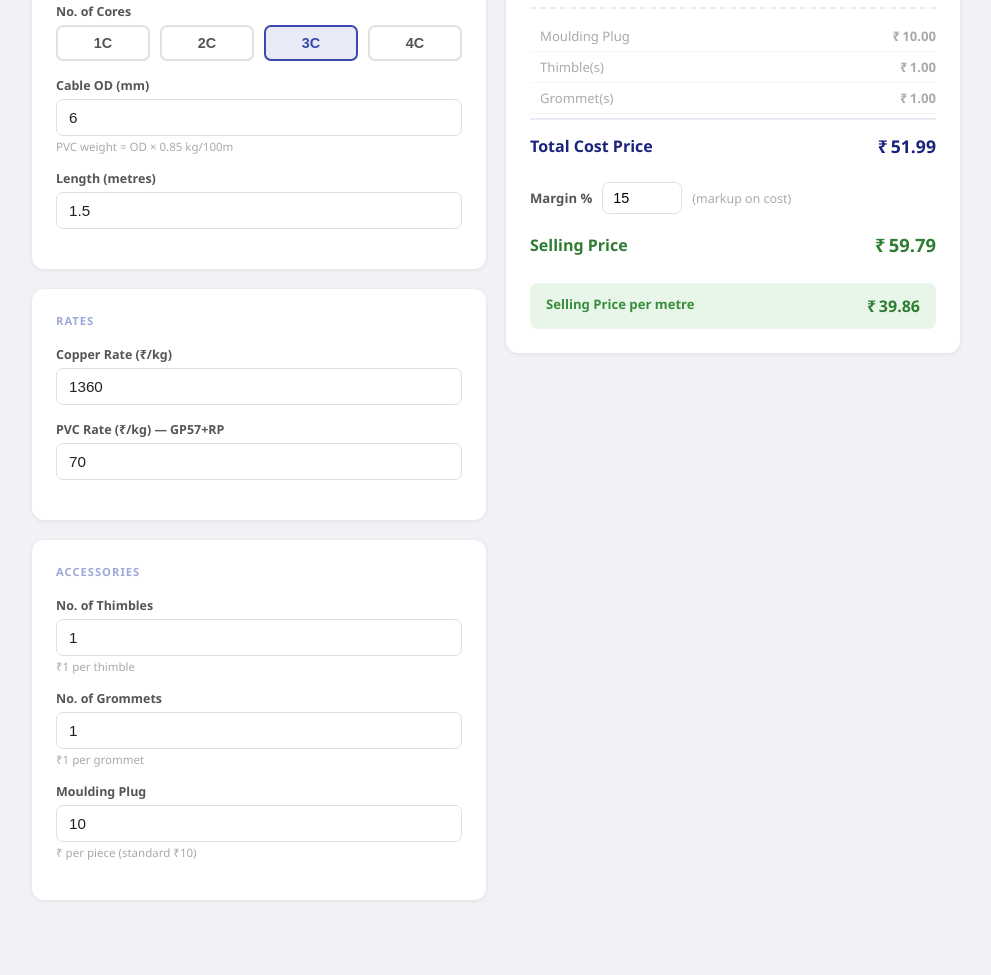
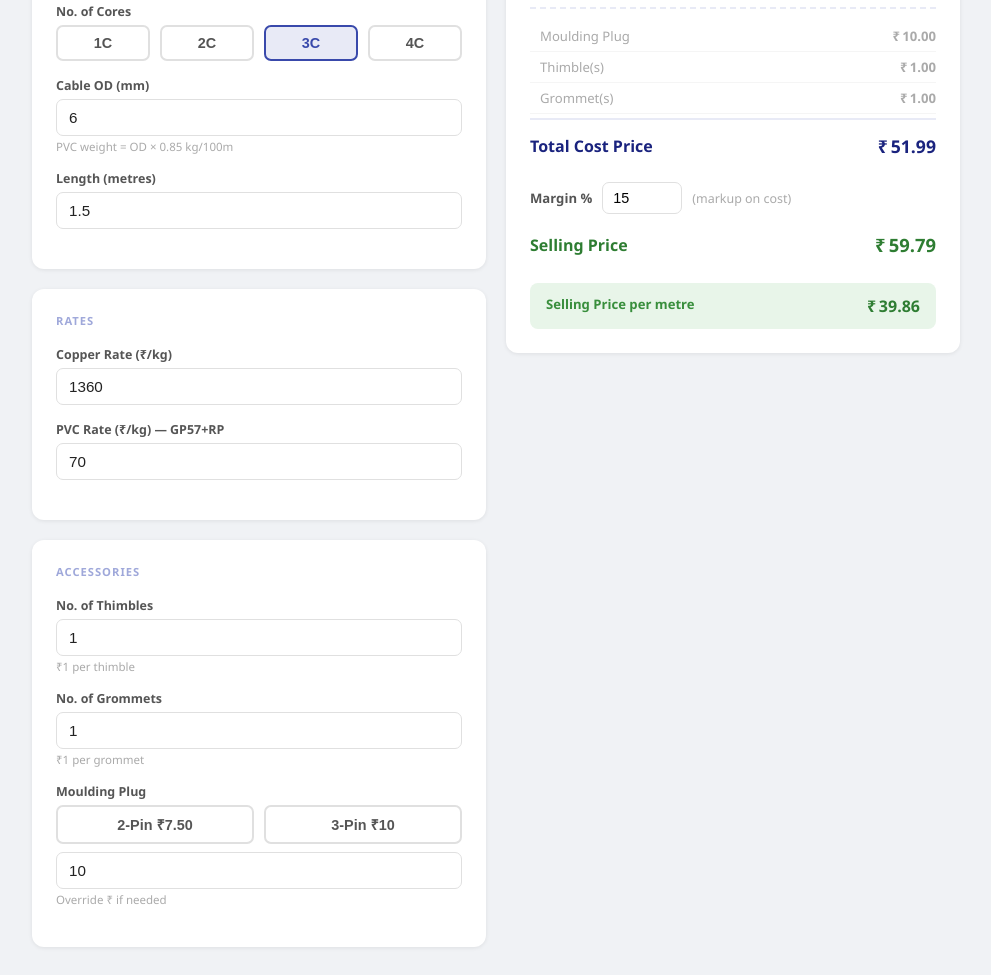
Before and after one commit to pulkitalawadhi21-hub/-willett-crm, a website: page public/costing.html in a window 1280 px wide. Shown: the part 407-1382 px from the top of the page, without its empty margins (144-1135 px from the left). Before the commit the page ends 1335 px from the top, so only its background shows below. Drawn offline with Linux system fonts and the light colour scheme.

Commit message:
Costing: 2-pin Rs7.50 / 3-pin Rs10 plug toggle, auto-set by preset

```diff
--- a/public/costing.html
+++ b/public/costing.html
@@ -200,8 +200,12 @@
         </div>
         <div class="field">
           <label>Moulding Plug</label>
-          <input type="number" id="plugCost" value="10" min="0" oninput="calc()">
-          <div class="hint">₹ per piece (standard ₹10)</div>
+          <div class="cores-row" style="margin-bottom:8px">
+            <button class="core-btn" id="plug2pin" onclick="setPlug(2)">2-Pin  ₹7.50</button>
+            <button class="core-btn active" id="plug3pin" onclick="setPlug(3)">3-Pin  ₹10</button>
+          </div>
+          <input type="number" id="plugCost" value="10" min="0" step="0.5" oninput="calc()">
+          <div class="hint">Override ₹ if needed</div>
         </div>
       </div>
     </div>
@@ -280,12 +284,19 @@ let cores = 3;
 let cableType = 'round'; // 'round' | 'flat'
 
 const PRESETS = {
-  '0.5_3c':      { strands:16, dia:0.202, cores:3, type:'round', od:6.0,  pvcKg:null },
-  '0.5_2c_flat': { strands:16, dia:0.202, cores:2, type:'flat',  od:null, pvcKg:3.5  },
-  '0.75_2c':     { strands:24, dia:0.202, cores:2, type:'round', od:6.5,  pvcKg:null },
-  '0.75_3c':     { strands:24, dia:0.202, cores:3, type:'round', od:7.0,  pvcKg:null },
+  '0.5_3c':      { strands:16, dia:0.202, cores:3, type:'round', od:6.0,  pvcKg:null, plug:3 },
+  '0.5_2c_flat': { strands:16, dia:0.202, cores:2, type:'flat',  od:null, pvcKg:3.5,  plug:2 },
+  '0.75_2c':     { strands:24, dia:0.202, cores:2, type:'round', od:6.5,  pvcKg:null, plug:2 },
+  '0.75_3c':     { strands:24, dia:0.202, cores:3, type:'round', od:7.0,  pvcKg:null, plug:3 },
   'custom':       null
 };
+
+function setPlug(pins) {
+  document.getElementById('plug2pin').classList.toggle('active', pins === 2);
+  document.getElementById('plug3pin').classList.toggle('active', pins === 3);
+  document.getElementById('plugCost').value = pins === 2 ? 7.5 : 10;
+  calc();
+}
 
 function loadPreset(e, key) {
   document.querySelectorAll('.preset-btn').forEach(b => b.classList.remove('active'));
@@ -294,8 +305,9 @@ function loadPreset(e, key) {
   if (!p) return;
   document.getElementById('strands').value   = p.strands;
   document.getElementById('strandDia').value = p.dia;
-  if (p.od   !== null) document.getElementById('od').value    = p.od;
+  if (p.od    !== null) document.getElementById('od').value    = p.od;
   if (p.pvcKg !== null) document.getElementById('pvcKg').value = p.pvcKg;
+  setPlug(p.plug);
   setCableType(p.type);
   setCore(p.cores);
 }
@@ -373,6 +385,7 @@ function calc() {
 // Init
 setCableType('round');
 setCore(3);
+setPlug(3);
 loadPreset({ target: document.querySelector('.preset-btn') }, '0.5_3c');
 </script>
 
```
